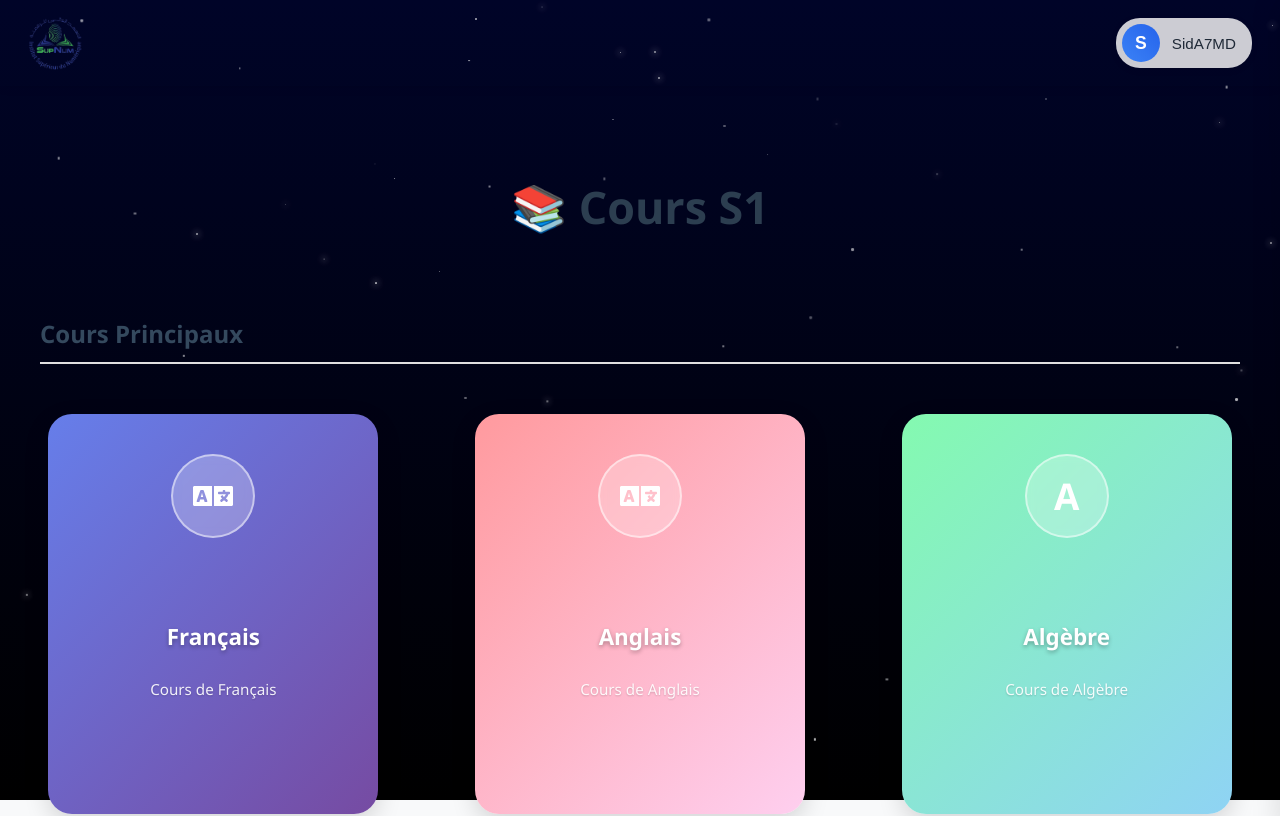
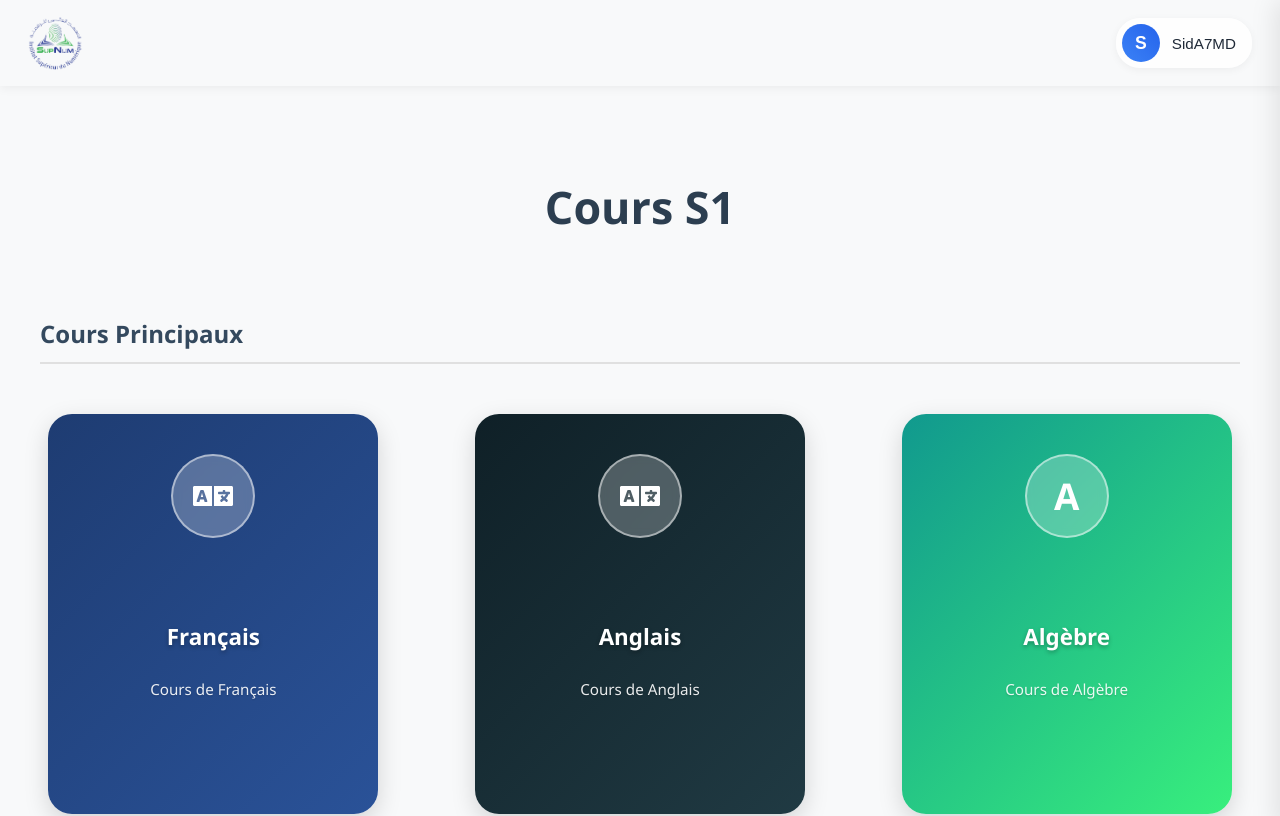
Before and after one commit to SidA7MD/Archiv, a React (Vite) app in the folder frontend/: page /cours in a window 1280 px wide. Shown: the top 816 px of the page. Built offline with nearby package versions, Linux system fonts and the light colour scheme.

Commit message:
changing background and fixing some colors and hovering

```diff
--- a/frontend/src/App.jsx
+++ b/frontend/src/App.jsx
@@ -2,7 +2,7 @@ import { BrowserRouter, Routes, Route } from 'react-router-dom';
 
 // Global components
 import Header from './components/Header';
-import Background from './components/Background';
+// import Background from './components/Background';
 
 // Auth & Home
 import Home from './components/Home';
@@ -25,7 +25,7 @@ function App() {
     return (
         <BrowserRouter>
             <Header />
-            <Background />
+            {/*<Background />*/}
             <Routes>
                 {/* General routes */}
                 <Route path="/" element={<Home />} />
--- a/frontend/src/Pages/S1.jsx
+++ b/frontend/src/Pages/S1.jsx
@@ -79,7 +79,8 @@ const S1 = () => {
           style={{
             position: 'relative',
             height: '420px',
-            borderRadius: '20px',
+            borderRadius: '15px',
+            // border: '1px solid #fff',
             overflow: 'hidden',
             backgroundImage: `linear-gradient(rgba(0,0,0,0.2), rgba(0,0,0,0.5)), url(${card.image})`,
             backgroundSize: 'cover',
@@ -92,14 +93,14 @@ const S1 = () => {
           //  alignItems:'center',
             justifyContent: 'flex-end',
           }}
-          onMouseEnter={(e) => {
-            e.currentTarget.style.transform = 'translateY(-10px)';
-            e.currentTarget.style.boxShadow = '0 20px 40px rgba(0,0,0,0.2)';
-          }}
-          onMouseLeave={(e) => {
-            e.currentTarget.style.transform = 'translateY(0)';
-            e.currentTarget.style.boxShadow = '0 15px 35px rgba(0,0,0,0.1)';
-          }}
+          // onMouseEnter={(e) => {
+          //   // e.currentTarget.style.transform = 'translateY(-10px)';
+          //   // e.currentTarget.style.boxShadow = '0 20px 40px rgba(0,0,0,0.2)';
+          // }}
+          // onMouseLeave={(e) => {
+          //   e.currentTarget.style.transform = 'translateY(0)';
+          //   e.currentTarget.style.boxShadow = '0 15px 35px rgba(0,0,0,0.1)';
+          // }}
         >
           <div
             style={{
--- a/frontend/src/Pages/S1cours.jsx
+++ b/frontend/src/Pages/S1cours.jsx
@@ -9,16 +9,17 @@ import {
 } from "react-icons/fa";
 
 const cardBackgroundGradients = [
-  "linear-gradient(135deg, #667eea 0%, #764ba2 100%)",
-  "linear-gradient(135deg, #ff9a9e 0%, #fecfef 100%)",
-  "linear-gradient(135deg, #84fab0 0%, #8fd3f4 100%)",
-  "linear-gradient(135deg, #f6d365 0%, #fda085 100%)",
-  "linear-gradient(135deg, #a1c4fd 0%, #c2e9fb 100%)",
-  "linear-gradient(135deg, #fccb90 0%, #d57eeb 100%)",
-  "linear-gradient(135deg, #4facfe 0%, #00f2fe 100%)",
-  "linear-gradient(135deg, #43e97b 0%, #38f9d7 100%)",
-  "linear-gradient(135deg, #fa709a 0%, #fee140 100%)",
+  "linear-gradient(135deg, #1e3c72 0%, #2a5298 100%)", // strong blue
+  "linear-gradient(135deg, #0f2027 0%, #203a43 100%)", // deep navy/gray
+  "linear-gradient(135deg, #11998e 0%, #38ef7d 100%)", // teal to green
+  "linear-gradient(135deg, #fc4a1a 0%, #f7b733 100%)", // orange to yellow
+  "linear-gradient(135deg, #4568dc 0%, #b06ab3 100%)", // clean blue-purple
+  "linear-gradient(135deg, #dd5e89 0%, #f7bb97 100%)", // vibrant rose
+  "linear-gradient(135deg, #00c6ff 0%, #0072ff 100%)", // sky blue to deep blue
+  "linear-gradient(135deg, #8e2de2 0%, #4a00e0 100%)", // vivid purple
+  "linear-gradient(135deg, #f7971e 0%, #ffd200 100%)", // gold/orange
 ];
+
 
 const iconMap = {
   Français: <FaLanguage aria-label="Français" />,
@@ -107,7 +108,7 @@ export default function CoursS1() {
       <main style={styles.container}>
         <header>
           <h1 style={styles.title} aria-label="Cours S1">
-            📚 Cours S1
+             Cours S1
           </h1>
         </header>
         <Section title="Cours Principaux" courses={mainCourses} />
```
